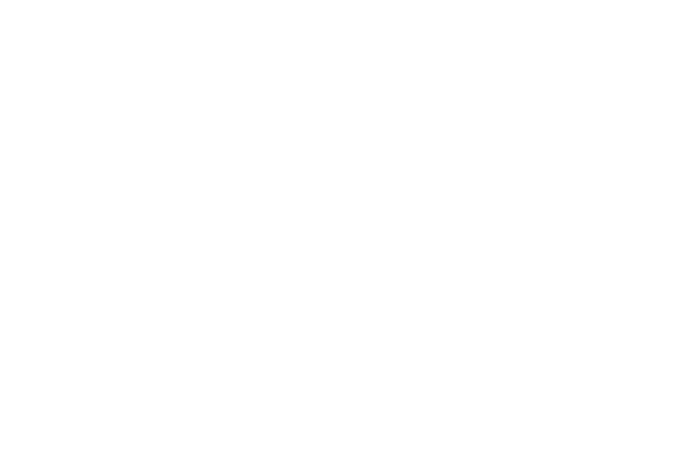
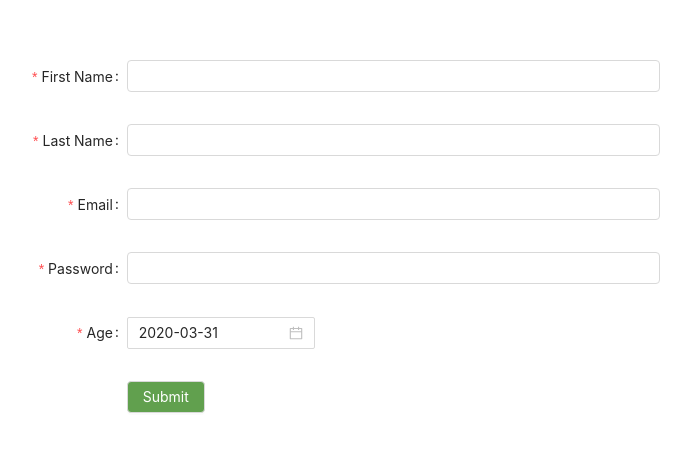
Before and after one commit to devin5/ProfileBook-React, a React (Create React App) app: page /defaulthome in a window 1280 px wide. Shown: the part 161-612 px from the top of the page, without its empty margins (300-991 px from the left). Built offline with nearby package versions, Linux system fonts and the light colour scheme.

Commit message:
completes register form

```diff
--- a/src/actions/index.js
+++ b/src/actions/index.js
@@ -1,7 +1,8 @@
 import axios from "axios";
 import axiosWithAuth from "../utils/axiosWithAuth";
 
-const registerEndPoint = "";
+const registerEndPoint =
+  "http://localhost:5503/profilebook/auth/users/register";
 const signEndPoint = "";
 
 export const REGISTER_USER_START = "REGISTER_USER_START";
@@ -14,9 +15,18 @@
 
 export const registerUser = user => {
   return dispatch => {
+    dispatch({ type: REGISTER_USER_START });
+    axios.post(registerEndPoint, user).then(res => {
+      console.log("im register response", res);
+      dispatch({ type: REGISTER_USER_SUCCESS, payload: res.data.data.user });
+      localStorage.setItem("token", res.data.data.token);
+      localStorage.setItem("id", res.data.data.user.User_ID);
+    })
+    .catch(err => {
+      dispatch({ type: REGISTER_USER_FAILURE, payload: err });
+    })
   };
 };
 export const signIn = user => {
-  return dispatch => {
-  };
+  return dispatch => {};
 };
--- a/src/components/DefaultHome.js
+++ b/src/components/DefaultHome.js
@@ -1,4 +1,5 @@
 import React from "react"
+import Register from "./Register"
 
 
 export default function DefaultHome(props) {
@@ -8,6 +9,7 @@
 
     return(
          <>
+         <Register />
 
          </>
          )
--- a/src/components/Register.js
+++ b/src/components/Register.js
@@ -1,14 +1,125 @@
-import React from "react"
+import React from "react";
+import "./styles/_register.css";
+import { Form, Input, InputNumber, Button, Col, Row } from "antd";
+import { DatePicker } from "antd";
+import moment from "moment";
+import { connect } from "react-redux";
+import { registerUser } from "../actions/index";
+import Spinner from "./Spinner";
+import { Alert } from "antd";
 
+function Register({ registerUser, isLoading, error }) {
+  const onFinish = values => {
+    const obj = { ...values.user };
+    obj.User_Birthday = obj.User_Birthday.format("YYYY/MM/DD");
+    console.log(obj);
+    registerUser(obj);
+  };
 
-export default function register(props) {
+  const layout = {
+    labelCol: {
+      span: 8
+    },
+    wrapperCol: {
+      span: 10
+    }
+  };
 
+  const validateMessages = {
+    required: "${label} is required!",
+    types: {
+      email: "${label} is not validate email!",
+      number: "${label} is not a validate number!"
+    },
+    number: {
+      range: "${label} must be between ${min} and ${max}"
+    }
+  };
 
+  return (
+    <>
+      {/* {error && console.log("im error", error.response.data.message)} */}
+      {error && <Alert message={error.response.data.message} type="error" />}
 
+      <Form
+        {...layout}
+        name="nest-messages"
+        onFinish={onFinish}
+        validateMessages={validateMessages}
+      >
+        <Form.Item
+          name={["user", "User_First_Name"]}
+          label="First Name"
+          rules={[
+            {
+              required: true
+            }
+          ]}
+        >
+          <Input />
+        </Form.Item>
+        <Form.Item
+          name={["user", "User_Last_Name"]}
+          label="Last Name"
+          rules={[
+            {
+              required: true
+            }
+          ]}
+        >
+          <Input />
+        </Form.Item>
+        <Form.Item
+          name={["user", "User_Email"]}
+          label="Email"
+          rules={[
+            {
+              type: "email",
+              required: true
+            }
+          ]}
+        >
+          <Input />
+        </Form.Item>
+        <Form.Item
+          name={["user", "User_Password"]}
+          label="Password"
+          rules={[
+            {
+              required: true
+            }
+          ]}
+        >
+          <Input type="password" />
+        </Form.Item>
+        <Form.Item
+          name={["user", "User_Birthday"]}
+          label="Age"
+          rules={[
+            {
+              required: true
+            }
+          ]}
+        >
+          <DatePicker defaultValue={moment(moment())} />
+        </Form.Item>
+        <Form.Item wrapperCol={{ ...layout.wrapperCol, offset: 8 }}>
+          <Button loading={isLoading} className="subBtn" htmlType="submit">
+            Submit
+          </Button>
+          {/* {isLoading ? <Spinner /> : null} */}
+        </Form.Item>
+      </Form>
+    </>
+  );
+}
 
-    return(
-         <>
+const mapStateToProps = state => {
+  return {
+    user: state.user,
+    isLoading: state.isLoading,
+    error: state.error
+  };
+};
 
-         </>
-         )
-}
+export default connect(mapStateToProps, { registerUser })(Register);
--- /dev/null
+++ b/src/components/Spinner.js
@@ -0,0 +1,11 @@
+import React from "react";
+import { Spin } from "antd";
+import "./styles/_register.css";
+
+export default function Spinner() {
+  return (
+    <div>
+      <Spin size="large" className="ant-spin-dot" />
+    </div>
+  );
+}
--- /dev/null
+++ b/src/components/styles/_register.css
@@ -0,0 +1,37 @@
+.ant-btn {
+  background-color: #61a04e;
+  color: white;
+}
+
+.ant-btn:hover {
+  background-color: #91c980;
+  color: white;
+}
+.ant-btn:active {
+  background-color: #61a04e;
+  color: white;
+}
+
+.ant-btn:visited {
+  background-color: #61a04e;
+  color: white;
+}
+
+.ant-form {
+  margin-top: 17%;
+}
+.ant-btn:focus {
+  background-color: #61a04e !important;
+  color: white !important;
+}
+ant-btn:hover,
+.ant-btn:focus {
+  color: #adcdff;
+  background-color: #61a04e !important;
+  border-color: #61a04e !important;
+}
+
+.ant-spin-dot {
+  margin-top: 20px;
+  margin-left: 20px;
+}
--- a/src/reducers/index.js
+++ b/src/reducers/index.js
@@ -6,8 +6,7 @@
   //   Sign In User
   SIGN_USER_START,
   SIGN_USER_SUCCESS,
-    SIGN_USER_FAILURE,
-
+  SIGN_USER_FAILURE
 } from "../actions";
 
 const initialState = {
@@ -28,6 +27,7 @@
     case REGISTER_USER_SUCCESS:
       return {
         ...state,
+        user: action.payload,
         isLoading: false,
         error: null
       };
```
Lines whose indentation alone changed are shown as unchanged.
